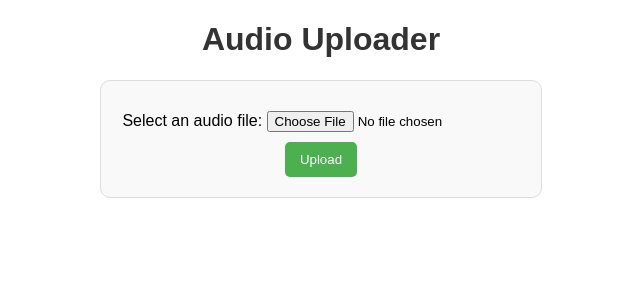
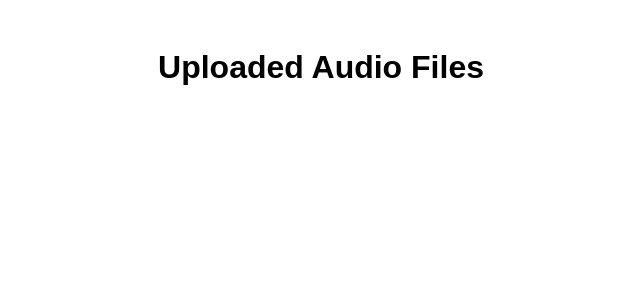
Before and after one commit to KarelExiled/Babyfoon, a Flask app: page / in a window 1280 px wide. Shown: the top 300 px of the page, without its empty margins (319-959 px from the left). Run offline with Flask 2, Linux system fonts and the light colour scheme.

Commit message:
Update index.html

```diff
--- a/templates/index.html
+++ b/templates/index.html
@@ -3,48 +3,42 @@
 <head>
     <meta charset="UTF-8">
     <meta name="viewport" content="width=device-width, initial-scale=1.0">
-    <title>Audio Uploader</title>
+    <title>Audio Player</title>
     <style>
         body {
             font-family: Arial, sans-serif;
-            margin: 20px;
             text-align: center;
+            padding: 20px;
         }
-        h1 {
-            color: #333;
+        .audio-list {
+            margin: 20px auto;
+            max-width: 600px;
         }
-        form {
-            margin: 20px auto;
-            padding: 20px;
+        .audio-item {
+            margin-bottom: 10px;
+            padding: 10px;
             border: 1px solid #ddd;
-            border-radius: 10px;
-            max-width: 400px;
+            border-radius: 5px;
             background-color: #f9f9f9;
         }
-        input[type="file"] {
-            margin: 10px 0;
-        }
-        button {
-            background-color: #4CAF50;
-            color: white;
-            border: none;
-            padding: 10px 15px;
-            border-radius: 5px;
-            cursor: pointer;
-        }
-        button:hover {
-            background-color: #45a049;
+        audio {
+            width: 100%;
+            outline: none;
         }
     </style>
 </head>
 <body>
-    <h1>Audio Uploader</h1>
-    <form id="audioForm" action="/upload_audio" method="POST" enctype="multipart/form-data">
-        <label for="audio">Select an audio file:</label>
-        <input type="file" id="audio" name="audio" accept="audio/*" required>
-        <br>
-        <button type="submit">Upload</button>
-    </form>
-    <p id="status"></p>
+    <h1>Uploaded Audio Files</h1>
+    <div class="audio-list">
+        {% for file in audio_files %}
+        <div class="audio-item">
+            <p>{{ file }}</p>
+            <audio controls>
+                <source src="{{ url_for('get_audio', filename=file) }}" type="audio/wav">
+                Your browser does not support the audio element.
+            </audio>
+        </div>
+        {% endfor %}
+    </div>
 </body>
 </html>
```
